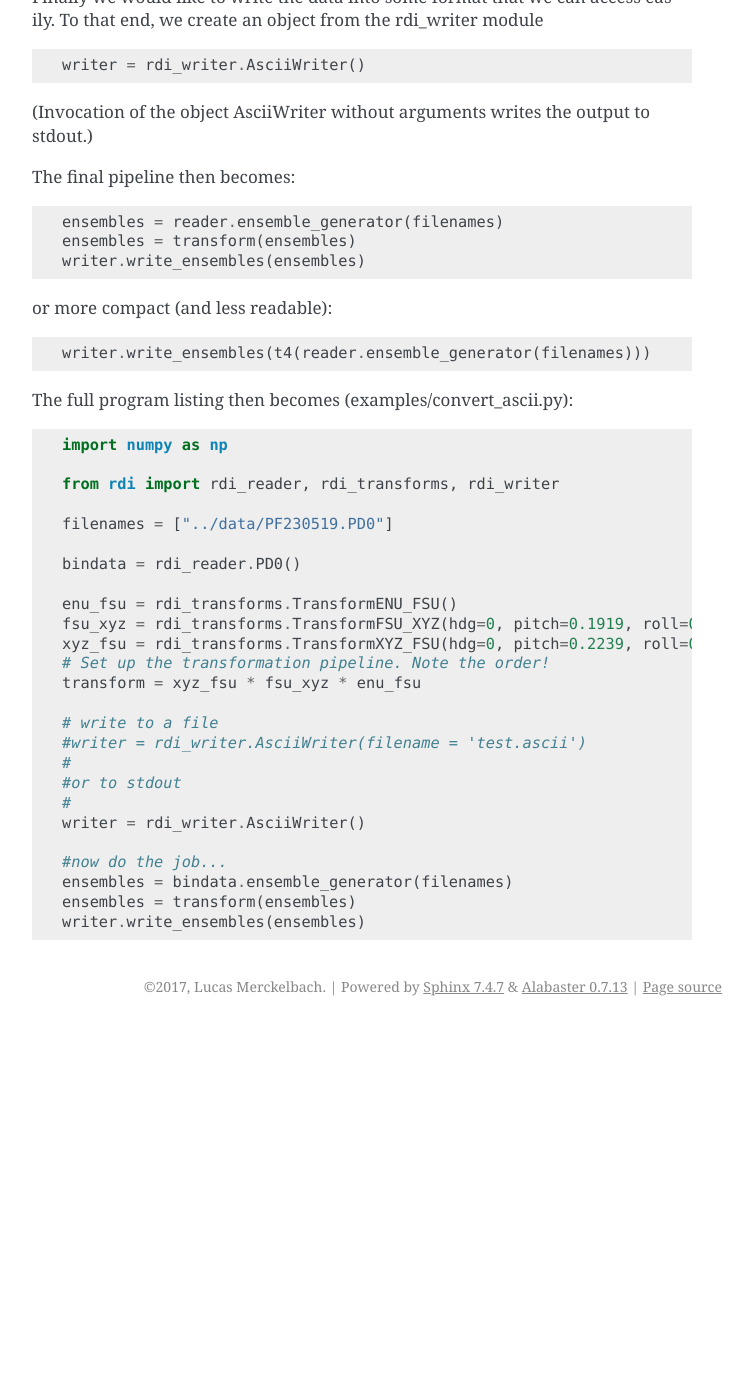
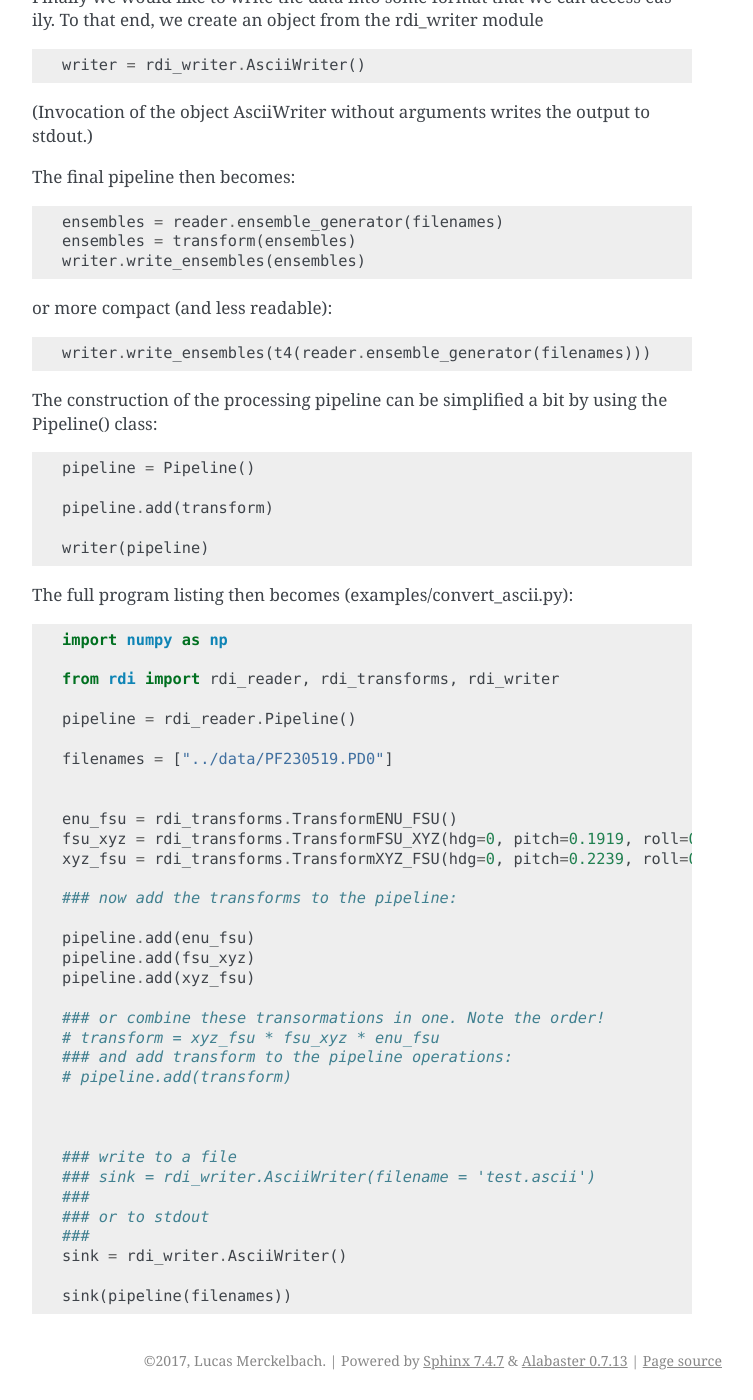
Before and after one commit to smerckel/adcpreader, a Sphinx documentation site: the page built from doc/source/working_example.rst, in a window 1280 px wide and 1400 px high, scrolled down 2298 px. Shown: the whole window, without its empty margins (388-1141 px from the left). Built offline with Sphinx 7.4.7, drawn with Linux system fonts in a browser that asks for light colours; before the commit the page ends 3324 px from its top, so only the background shows below that.

Commit message:
updating and fixing documentation

```diff
--- a/doc/source/conf.py
+++ b/doc/source/conf.py
@@ -31,7 +31,7 @@
 # Add any Sphinx extension module names here, as strings. They can be
 # extensions coming with Sphinx (named 'sphinx.ext.*') or your custom
 # ones.
-extensions = ['sphinx.ext.autodoc',
+extensions = ['sphinx.ext.autodoc', 'sphinx.ext.napoleon',
     'sphinx.ext.mathjax']
 
 # Add any paths that contain templates here, relative to this directory.
--- a/doc/source/working_example.rst
+++ b/doc/source/working_example.rst
@@ -131,30 +131,49 @@ or more compact (and less readable): ::
   writer.write_ensembles(t4(reader.ensemble_generator(filenames)))
 
 
+The construction of the processing pipeline can be simplified a bit by
+using the Pipeline() class::
+
+  pipeline = Pipeline()
+
+  pipeline.add(transform)
+
+  writer(pipeline)
+
+
 The full program listing then becomes (examples/convert_ascii.py)::
 
   import numpy as np
 
   from rdi import rdi_reader, rdi_transforms, rdi_writer
 
+  pipeline = rdi_reader.Pipeline()
+
   filenames = ["../data/PF230519.PD0"]
 
-  bindata = rdi_reader.PD0()
 
   enu_fsu = rdi_transforms.TransformENU_FSU()
   fsu_xyz = rdi_transforms.TransformFSU_XYZ(hdg=0, pitch=0.1919, roll=0)
   xyz_fsu = rdi_transforms.TransformXYZ_FSU(hdg=0, pitch=0.2239, roll=0.05)
-  # Set up the transformation pipeline. Note the order!
-  transform = xyz_fsu * fsu_xyz * enu_fsu
 
-  # write to a file
-  #writer = rdi_writer.AsciiWriter(filename = 'test.ascii')
-  #
-  #or to stdout
-  #
-  writer = rdi_writer.AsciiWriter()
+  ### now add the transforms to the pipeline:
 
-  #now do the job...
-  ensembles = bindata.ensemble_generator(filenames)
-  ensembles = transform(ensembles)
-  writer.write_ensembles(ensembles)
+  pipeline.add(enu_fsu)
+  pipeline.add(fsu_xyz)
+  pipeline.add(xyz_fsu)
+
+  ### or combine these transormations in one. Note the order!
+  # transform = xyz_fsu * fsu_xyz * enu_fsu
+  ### and add transform to the pipeline operations:
+  # pipeline.add(transform)
+
+
+
+  ### write to a file
+  ### sink = rdi_writer.AsciiWriter(filename = 'test.ascii')
+  ###
+  ### or to stdout
+  ###
+  sink = rdi_writer.AsciiWriter()
+
+  sink(pipeline(filenames))
--- a/rdi/__init__.py
+++ b/rdi/__init__.py
@@ -1,4 +1,4 @@
-__all__ = 'rdi_reader rdi_ndf rdi_transforms rdi_corrections rdi_qc rdi_writer rdi_backscatter'.split()
+__all__ = 'rdi_reader rdi_transforms rdi_corrections rdi_qc rdi_writer rdi_backscatter'.split()
 
 
 __VERSION__ = '0.0.1'
```
Also changed, not shown: doc/source/pipelines.rst (added, +44 -0 lines), 5 other files.
